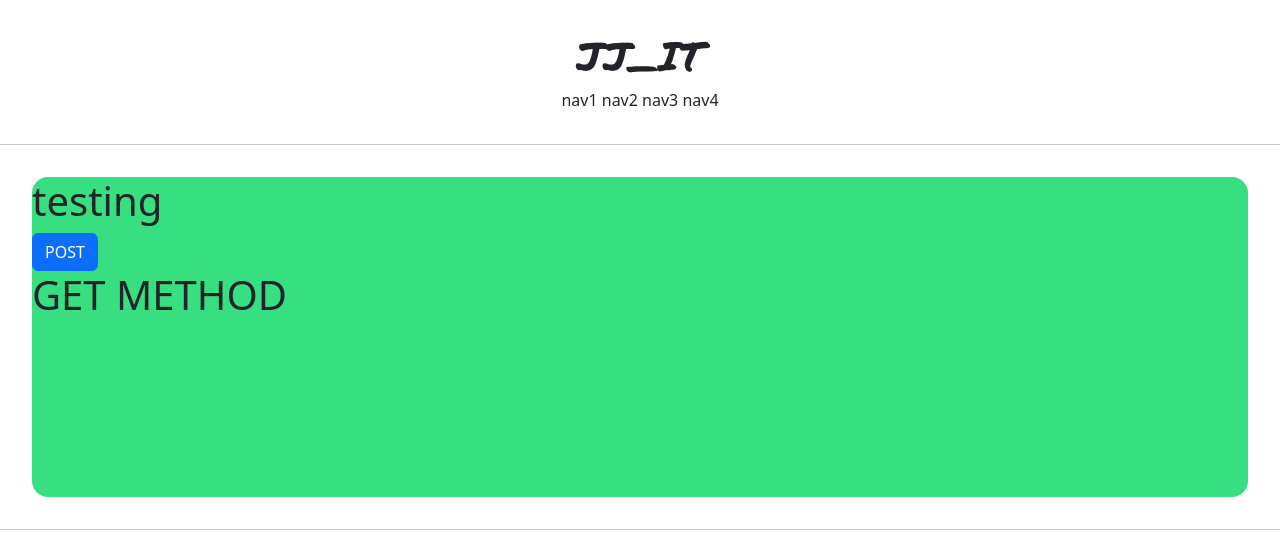
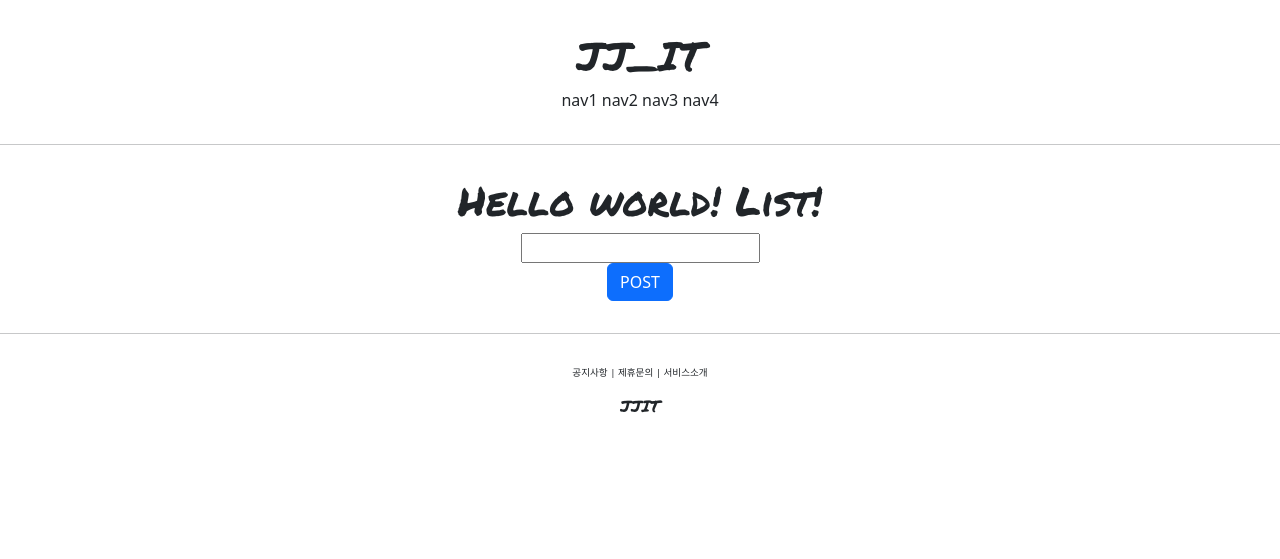
Before and after one commit to wooasnow/capstone3, a Django app: page /account/hello_world/ in a window 1280 px wide. Shown: the top 559 px of the page. Run offline with Django 4.2, Linux system fonts and the light colour scheme.

Commit message:
django 17

```diff
--- a/accountapp/templates/accountapp/hello_world.html
+++ b/accountapp/templates/accountapp/hello_world.html
@@ -2,16 +2,23 @@
 
 {% block content %}
 
-    <div style ="height: 20rem; background-color: #38df81; border-radius: 1rem; margin: 2rem">
-     <h1>
-         testing
+    <div style ="border-radius: 1rem; margin: 2rem; text-align: center;">
+     <h1 style="font-family:'Permanent Marker', cursive;">
+         Hello world! List!
      </h1>
     <form action="/account/hello_world/" method="post">
         {% csrf_token %}
-        <input type="submit" class="btn btn-primary" value="POST">
+        <div>
+            <input type="text" name="hello_world_input">
+        </div>
+        <div>
+            <input type="submit" class="btn btn-primary" value="POST">
+        </div>
     </form>
+        {% if hello_world_output %}
         <h1>
-            {{ text }}
+            {{ hello_world_output.text}}
         </h1>
+        {% endif %}
     </div>
 {% endblock %}
--- a/accountapp/views.py
+++ b/accountapp/views.py
@@ -1,10 +1,18 @@
 from django.http import HttpResponse
 from django.shortcuts import render
+
+from accountapp.models import HelloWorld
 
 
 # Create your views here.
 def hello_world(request):
     if request.method == 'POST':
-        return render(request, 'accountapp/hello_world.html', context={'text':'POST METHOD'})
+
+        temp = request.POST.get('hello_world_input')
+
+        new_hello_world = HelloWorld()
+        new_hello_world.text = temp
+        new_hello_world.save()
+        return render(request, 'accountapp/hello_world.html', context={'hello_world_output': new_hello_world})
     else:
         return render(request, 'accountapp/hello_world.html', context={'text': 'GET METHOD'})
```
